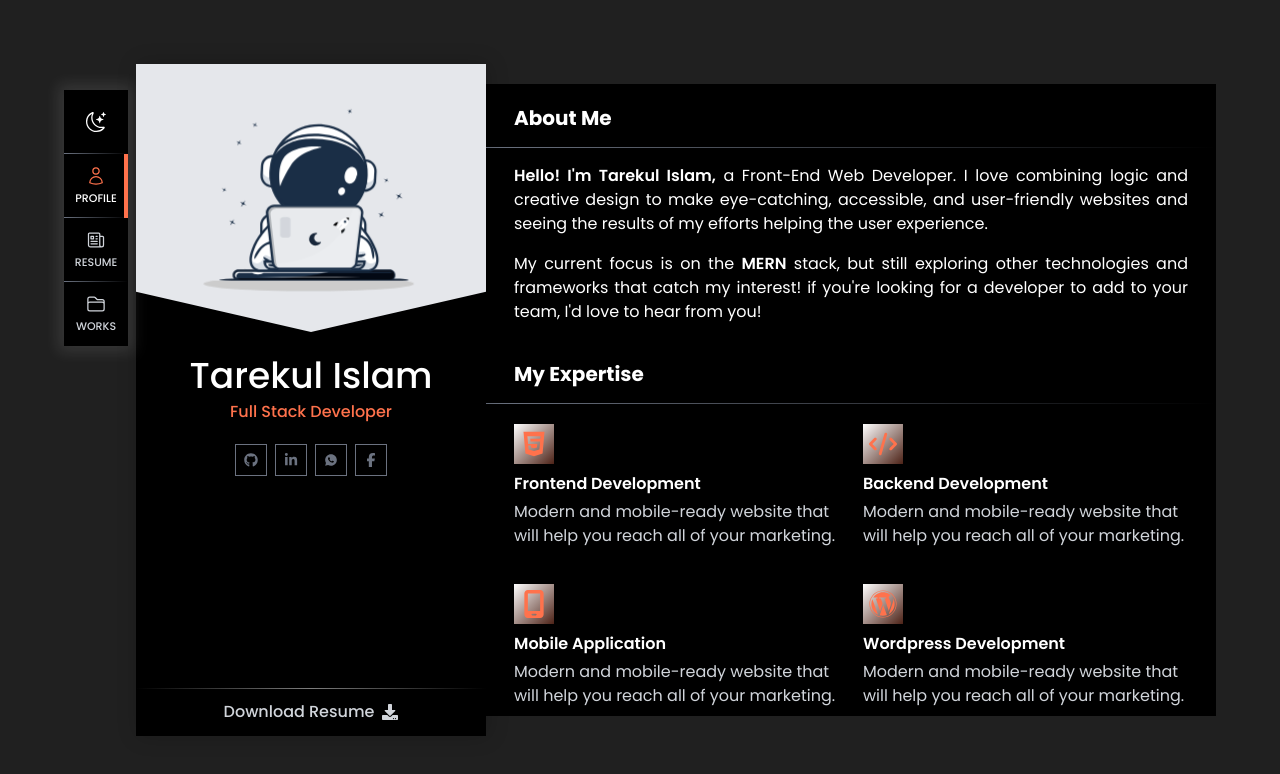
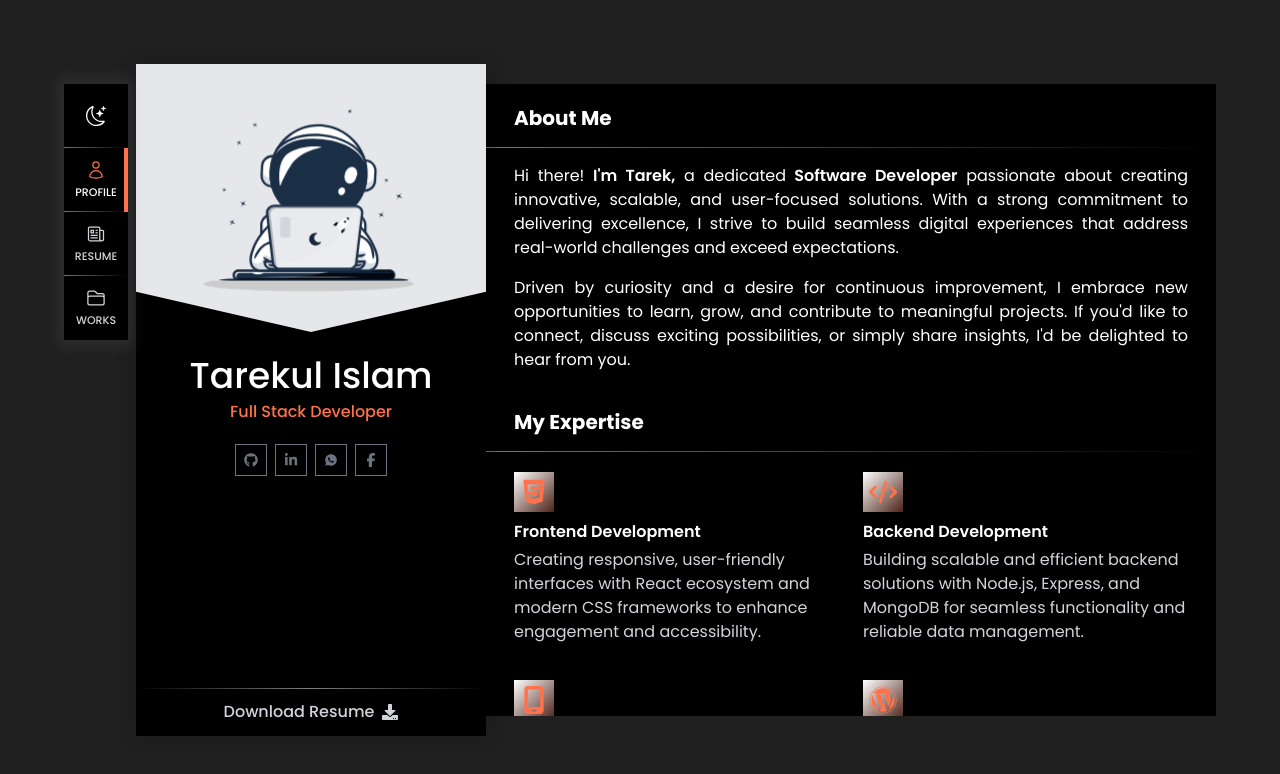
Before and after one commit to itarek99/portfolio, a React (Vite) app: page / in a window 1280 px wide. Shown: the top 774 px of the page. Built offline with nearby package versions, Linux system fonts and the light colour scheme.

Commit message:
Working On Copywrite

```diff
--- a/src/data/experiences.js
+++ b/src/data/experiences.js
@@ -12,9 +12,9 @@ const experiences = [
         title: 'Software Developer',
         duration: 'Feb 2024 - Present',
         responsibilities: [
-          'Lorem ipsum, dolor sit amet consectetur adipisicing elit.',
-          'Necessitatibus quasi sequi molestiae quaerat veniam facere.',
-          'aperiam eum corporis quidem sit soluta id aliquid, ut libero',
+          'Developing scalable and efficient backends using Express and MongoDB.',
+          'Creating cross-platform mobile applications with React Native and Expo.',
+          'Mentoring junior developers and supporting their professional growth.',
         ],
       },
       {
@@ -22,9 +22,9 @@ const experiences = [
         title: 'Junior Frontend Developer',
         duration: 'Feb 2023 - Jan 2024',
         responsibilities: [
-          'Lorem ipsum, dolor sit amet consectetur adipisicing elit.',
-          'Necessitatibus quasi sequi molestiae quaerat veniam facere.',
-          'aperiam eum corporis quidem sit soluta id aliquid, ut libero',
+          'Built and maintained web apps with React, Redux, and Tailwind CSS',
+          'Wrote test cases using Jest, React Testing Library, and Cypress',
+          'Managed tasks and collaborated using the Gitflow Workflow',
         ],
       },
     ],
--- a/src/data/expertise.js
+++ b/src/data/expertise.js
@@ -3,25 +3,29 @@ const expertise = [
   {
     id: 1,
     title: 'Frontend Development',
-    description: 'Modern and mobile-ready website that will help you reach all of your marketing.',
+    description:
+      'Creating responsive, user-friendly interfaces with React ecosystem and modern CSS frameworks to enhance engagement and accessibility.',
     icon: FaHtml5,
   },
   {
     id: 2,
     title: 'Backend Development',
-    description: 'Modern and mobile-ready website that will help you reach all of your marketing.',
+    description:
+      'Building scalable and efficient backend solutions with Node.js, Express, and MongoDB for seamless functionality and reliable data management.',
     icon: FaCode,
   },
   {
     id: 3,
     title: 'Mobile Application',
-    description: 'Modern and mobile-ready website that will help you reach all of your marketing.',
+    description:
+      'Developing mobile applications with React Native and Expo, delivering smooth, high-performance experiences on both iOS and Android.',
     icon: FaMobileScreen,
   },
   {
     id: 4,
     title: 'Wordpress Development',
-    description: 'Modern and mobile-ready website that will help you reach all of your marketing.',
+    description:
+      "I'm familiar with creating basic WordPress plugins that enhance website functionality and add useful features to meet specific needs.",
     icon: FaWordpress,
   },
 ];
--- a/src/index.css
+++ b/src/index.css
@@ -37,11 +37,11 @@ body {
 }
 
 .nav-shadow {
-  box-shadow: 0px 0px 14px 6px rgba(0, 0, 0, 0.1);
+  box-shadow: 0px 0px 14px 6px rgba(150, 150, 150, 0.1);
 }
 
 .dark .nav-shadow {
-  box-shadow: 0px 0px 14px 6px rgba(255, 255, 255, 0.1);
+  box-shadow: 0px 0px 14px 6px rgba(180, 180, 180, 0.1);
 }
 
 /* .dark .profile-card {
--- a/src/layouts/Main.jsx
+++ b/src/layouts/Main.jsx
@@ -23,7 +23,7 @@ const Main = () => {
   }, []);
 
   return (
-    <div className='lg:container  mx-auto lg:h-[84vh] 2xl:h-[80vh] lg:mt-[8vh] 2xl:mt-[10vh]'>
+    <div className='lg:container mx-auto lg:h-[84vh] 2xl:h-[80vh] lg:mt-[8vh] 2xl:mt-[10vh]'>
       <div className='lg:mx-16 h-full flex flex-col lg:flex-row items-start'>
         <SideNav profileCardHeight={profileCardHeight} />
         <ProfileCard setProfileCardHeight={setProfileCardHeight} />
--- a/src/navigation/SideNav.jsx
+++ b/src/navigation/SideNav.jsx
@@ -64,7 +64,7 @@ const SideNav = ({ profileCardHeight }) => {
   ];
 
   return (
-    <div className='fixed -bottom-1.5 nav-shadow left-1/2 -translate-x-1/2 lg:left-0 lg:translate-x-0  flex z-50 lg:block lg:relative bg-white dark:bg-black my-5 transition duration-300'>
+    <div className='fixed -bottom-1.5 lg:bottom-0 nav-shadow left-1/2 -translate-x-1/2 lg:left-0 lg:translate-x-0  flex z-50 lg:block lg:relative bg-white dark:bg-black my-5 transition duration-300'>
       <button
         className='gradient-border after:w-px after:h-full after:right-0 lg:after:h-px lg:after:w-full after:bottom-0 lg:after:left-0 flex-grow-0 after:bg-gradient-to-b lg:after:bg-gradient-to-r from-gray-500 to-white dark:to-black outline-none flex justify-center items-center z-10 relative group flex-col size-16 lg:w-full transition duration-300 dark:border-x-black'
         onClick={darkModeHandler}
--- a/src/pages/About/components/AboutMe.jsx
+++ b/src/pages/About/components/AboutMe.jsx
@@ -6,15 +6,16 @@ const AboutMe = () => {
       <SectionHeader>About Me</SectionHeader>
       <div className='px-4 lg:px-7 mt-4 text-gray-700 dark:text-white'>
         <p className='text-justify'>
-          <span className='font-semibold '>Hello! I'm Tarekul Islam,</span> a Front-End Web Developer. I love combining
-          logic and creative design to make eye-catching, accessible, and user-friendly websites and seeing the results
-          of my efforts helping the user experience.
+          Hi there! <span className='font-semibold '>I&apos;m Tarek,</span> a dedicated
+          <span className='font-semibold '> Software Developer</span> passionate about creating innovative, scalable,
+          and user-focused solutions. With a strong commitment to delivering excellence, I strive to build seamless
+          digital experiences that address real-world challenges and exceed expectations.
         </p>
 
         <p className='mt-4 text-justify'>
-          My current focus is on the <span className='font-semibold'>MERN</span> stack, but still exploring other
-          technologies and frameworks that catch my interest! if you're looking for a developer to add to your team, I'd
-          love to hear from you!
+          Driven by curiosity and a desire for continuous improvement, I embrace new opportunities to learn, grow, and
+          contribute to meaningful projects. If you&apos;d like to connect, discuss exciting possibilities, or simply
+          share insights, I&apos;d be delighted to hear from you.
         </p>
       </div>
     </>
--- a/src/pages/Resume/Resume.jsx
+++ b/src/pages/Resume/Resume.jsx
@@ -2,14 +2,13 @@ import PageContainer from '../../components/PageContainer';
 import Education from './components/Education';
 import Experience from './components/Experience';
 import Skills from './components/Skills';
-import Training from './components/Training';
 
 const Resume = () => {
   return (
     <PageContainer>
       <Experience />
       <Education />
-      <Training />
+      {/* <Training /> */}
       <Skills />
     </PageContainer>
   );
--- a/src/pages/Resume/components/Education.jsx
+++ b/src/pages/Resume/components/Education.jsx
@@ -9,8 +9,8 @@ const Education = () => {
           <p className='text-base font-semibold'>Diploma In Mechanical Engineering</p>
           <p className='font-medium text-gray-600'>Faridpur Polytechnic Institute</p>
           <p className='mt-1.5 ml-4'>
-            Lorem ipsum dolor sit amet, consectetur adipisicing elit. Similique assumenda minima quo, exercitationem in
-            dignissimos adipisci dolor provident placeat recusandae.
+            Completed a diploma in Mechanical Engineering in 2017, where a subject called &quot;Programming in C&quot;
+            ignited my passion for programming and set me on the path to software development.
           </p>
         </div>
       </div>
--- a/src/pages/Resume/components/Experience.jsx
+++ b/src/pages/Resume/components/Experience.jsx
@@ -16,13 +16,14 @@ const Experience = () => {
               {experience.location} <span className='h-1 w-1 bg-primary' /> {experience.type}
             </p>
             {experience.positions.map((position) => (
-              <div key={position.id} className='ml-4 mt-2'>
+              <div key={position.id} className='ml-2 md:ml-4 mt-2'>
                 <p className='text-base font-semibold'>{position.title}</p>
                 <p className='text-sm font-medium text-gray-600'>{position.duration}</p>
-                <ul className='ml-4 mt-1.5'>
+                <ul className='ml-2 md:ml-4 mt-1.5'>
                   {position.responsibilities.map((responsibility, index) => (
-                    <li key={index} className='flex items-center gap-2'>
-                      <span className='block h-2 w-2 bg-primary'></span> <span>{responsibility}</span>
+                    <li key={index} className='flex items-start gap-2 mt-2 lg:mt-1'>
+                      <span className='block h-2 w-2 bg-primary mt-2 flex-shrink-0'></span>{' '}
+                      <span>{responsibility}</span>
                     </li>
                   ))}
                 </ul>
```
